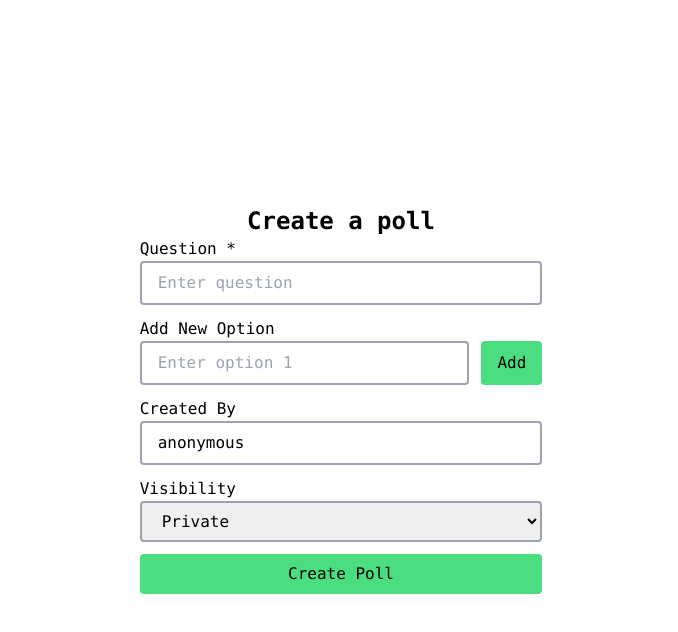
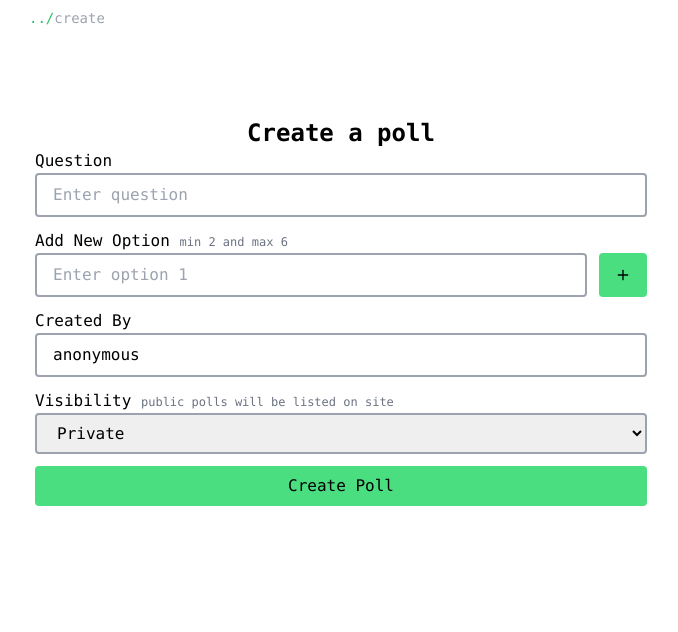
Before and after one commit to asrvd/ohmypoll, a Next.js app: page /create in a window 1280 px wide. Shown: the top 632 px of the page, without its empty margins (299-977 px from the left). Built offline with nearby package versions, Linux system fonts and the light colour scheme.

Commit message:
feat: add breadcrumbs and icons

```diff
--- a/components/pollForm.js
+++ b/components/pollForm.js
@@ -1,8 +1,8 @@
 import { useState } from "react";
 import { useRouter } from "next/router";
-import * as Yup from "yup";
 import { toast } from "react-hot-toast";
 import { Formik, Form } from "formik";
+import { FiPlus, FiX } from "react-icons/fi";
 
 const PollForm = ({ redirectPath = "", onSubmit = () => null }) => {
   const router = useRouter();
@@ -20,6 +20,7 @@ const PollForm = ({ redirectPath = "", onSubmit = () => null }) => {
 
       if (typeof onSubmit === "function") {
         if (options.length >= 2 && options.length <= 6) {
+          if (question.length > 0) {
             toastId = toast.loading("Creating poll...");
             await onSubmit({
               title: question,
@@ -33,6 +34,10 @@ const PollForm = ({ redirectPath = "", onSubmit = () => null }) => {
               id: toastId,
             });
             router.push(redirectPath);
+          } else {
+            toast.error("Please add a question!");
+            setDisabled(false);
+          }
         } else {
           if (options.length < 2) {
             //   console.log("i love you");
@@ -66,9 +71,9 @@ const PollForm = ({ redirectPath = "", onSubmit = () => null }) => {
       onSubmit={handleSubmit}
     >
       {({ isSubmitting, isValid }) => (
-        <Form className="flex flex-col gap-3 w-full font-mono">
+        <Form className="flex flex-col gap-3 w-full h-full font-mono">
           <div className="form-group flex flex-col w-full">
-            <label htmlFor="question">Question *</label>
+            <label htmlFor="question">Question</label>
             <input
               type="text"
               name="question"
@@ -80,7 +85,10 @@ const PollForm = ({ redirectPath = "", onSubmit = () => null }) => {
             />
           </div>
           <div className="form-group flex flex-col w-full">
-            <label htmlFor="option">Add New Option</label>
+            <label htmlFor="option">
+              Add New Option{" "}
+              <span className="text-xs text-gray-500">min 2 and max 6</span>
+            </label>
             <div className="flex gap-3">
               <input
                 type="text"
@@ -94,25 +102,29 @@ const PollForm = ({ redirectPath = "", onSubmit = () => null }) => {
               />
               <button
                 type="button"
-                className="px-4 py-2 bg-green-400 text-black hover:ring-2 rounded ring-green-700"
+                className="px-4 py-2 bg-green-400 text-black duration-300 hover:ring-2 rounded ring-green-500"
                 disabled={!isValid || isSubmitting}
                 onClick={() => {
                   if (newOption) {
+                    if (options.length < 6) {
                       setOptions([...options, newOption]);
                       setNewOption("");
                     } else {
-                    toast.error("Please enter an option");
+                      toast.error("You can add at most six options!");
+                    }
+                  } else {
+                    toast.error("Please enter an option!");
                   }
                 }}
               >
-                Add
+                <FiPlus />
               </button>
             </div>
           </div>
           {options.length > 0 && (
-            <div className="option-container flex flex-col gap-3">
+            <div className="cursor-context-menu option-container flex flex-col gap-3 w-full overflow-y-scroll max-h-1/3 h-auto options-container py-1">
               {options.map((option, index) => (
-                <div key={index} className="flex gap-3">
+                <div key={index} className="flex gap-3 ">
                   <input
                     type="text"
                     name="option"
@@ -129,7 +141,7 @@ const PollForm = ({ redirectPath = "", onSubmit = () => null }) => {
                   />
                   <button
                     type="button"
-                    className="px-4 py-2 bg-red-400 text-black hover:ring-2 rounded ring-red-700"
+                    className="px-4 py-2 duration-300 bg-red-400 text-black hover:ring-2 rounded ring-red-500"
                     disabled={!isValid || isSubmitting}
                     onClick={() => {
                       const newOptions = [...options];
@@ -137,7 +149,7 @@ const PollForm = ({ redirectPath = "", onSubmit = () => null }) => {
                       setOptions(newOptions);
                     }}
                   >
-                    Remove
+                    <FiX />
                   </button>
                 </div>
               ))}
@@ -157,7 +169,12 @@ const PollForm = ({ redirectPath = "", onSubmit = () => null }) => {
             />
           </div>
           <div className="form-group flex flex-col w-full">
-            <label htmlFor="option1">Visibility</label>
+            <label htmlFor="option1">
+              Visibility{" "}
+              <span className="text-xs text-gray-500">
+                public polls will be listed on site
+              </span>
+            </label>
             <select
               name="visibility"
               id="visibility"
@@ -172,7 +189,7 @@ const PollForm = ({ redirectPath = "", onSubmit = () => null }) => {
           </div>
           <button
             type="submit"
-            className="px-4 py-2 bg-green-400 text-black hover:ring-2 rounded ring-green-700"
+            className="px-4 py-2 bg-green-400 duration-300 text-black hover:ring-2 rounded ring-green-500"
             disabled={!isValid || isSubmitting}
           >
             Create Poll
--- a/package.json
+++ b/package.json
@@ -18,6 +18,7 @@
     "react": "18.2.0",
     "react-dom": "18.2.0",
     "react-hot-toast": "^2.2.0",
+    "react-icons": "^4.4.0",
     "yup": "^0.32.11"
   },
   "devDependencies": {
--- a/pages/create.jsx
+++ b/pages/create.jsx
@@ -1,14 +1,24 @@
 import { nanoid } from "nanoid";
 import axios from "axios";
 import PollForm from "../components/pollForm";
+import Link from "next/link";
 
 export default function Create() {
   const id = nanoid(6);
   const addPoll = poll => axios.post('/api/poll', { id, ...poll });
 
   return (
-    <div className="flex flex-col justify-center items-center w-screen h-screen p-3 font-mono">
-      <div className="flex flex-col justify-center items-center w-1/3 h-2/3 p-2">
+    <div className="flex flex-col justify-center items-center w-screen h-screen p-3 font-mono relative">
+      <div className="absolute text-green-500 top-0 p-2 flex justify-left text-sm items-left w-full lg:w-1/2 md:w-2/3 lg:h-2/3">
+        <Link href="/">
+          <a>
+            ../<span className="cursor-default text-gray-400">
+              create
+            </span>
+          </a>
+        </Link>
+      </div>
+      <div className="flex flex-col justify-center items-center w-full lg:w-1/2 md:w-2/3 h-3/4 p-2">
         <h1 className="text-2xl font-bold">Create a poll</h1>
         <PollForm onSubmit={addPoll} redirectPath={`/poll/${id}`} />
       </div>
--- a/pages/poll/[slug].tsx
+++ b/pages/poll/[slug].tsx
@@ -10,6 +10,7 @@ import { Option, Poll } from "@prisma/client";
 import { useRouter } from "next/router";
 import { useEffect, useState } from "react";
 import SiteFooter from "../../components/footer";
+import Link from "next/link";
 
 // Instantiate it
 const prisma = new PrismaClient();
@@ -123,6 +124,15 @@ export default function PollPage(props: Props) {
   };
   return (
     <div className="flex flex-col justify-center items-center w-screen h-screen p-3 font-mono relative">
+      <div className="absolute text-green-500 top-0 p-2 flex justify-left text-sm items-left w-full h-full lg:w-2/3 md:w-2/3 lg:h-2/3">
+        <Link href="/">
+          <a>
+            ../<span className="cursor-default text-gray-400">
+              poll/{props?.poll.id}
+            </span>
+          </a>
+        </Link>
+      </div>
       <div className="flex flex-col justify-center items-left w-full h-full lg:w-2/3 md:w-2/3 lg:h-2/3 p-2 gap-3">
         <h1 className="text-xl lg:text-2xl font-bold">
           {props?.poll.title}{" "}
@@ -138,8 +148,12 @@ export default function PollPage(props: Props) {
                 className="flex duration-300 relative justify-between items-center rounded bg-green-300 hover:ring-2 ring-green-400 cursor-pointer px-4 py-2 w-full h-full shadow-md"
                 key={option.id}
               >
-                <span className="text-sm lg:text-md md:text-md font-mono font-bold">{option.number}.</span>
-                <h2 className="text-sm lg:text-md md:text-md font-mono font-bold">{option.text}</h2>
+                <span className="text-sm lg:text-md md:text-md font-mono font-bold">
+                  {option.number}.
+                </span>
+                <h2 className="text-sm lg:text-md md:text-md font-mono font-bold">
+                  {option.text}
+                </h2>
               </button>
             );
           })}
--- a/pages/poll/results/[slug].tsx
+++ b/pages/poll/results/[slug].tsx
@@ -2,6 +2,7 @@ import { PrismaClient } from "@prisma/client";
 import { Props } from "../[slug]";
 import { Option } from "@prisma/client";
 import SiteFooter from "../../../components/footer";
+import Link from "next/link";
 
 const prisma = new PrismaClient();
 
@@ -57,6 +58,15 @@ export default function Results({ poll, options }: Props) {
   }, 0);
   return (
     <div className="flex flex-col justify-center items-center w-screen h-screen p-3 font-mono relative">
+      <div className="absolute text-green-500 top-0 p-2 flex justify-left text-sm items-left w-full h-full lg:w-2/3 md:w-2/3 lg:h-2/3">
+        <Link href="/">
+          <a>
+            ../<span className="cursor-default text-gray-400">
+              poll/results/{poll?.id}
+            </span>
+          </a>
+        </Link>
+      </div>
       <div className="flex flex-col justify-center items-left w-full h-full lg:w-2/3 md:w-2/3 lg:h-2/3 p-2 gap-3">
         <h1 className="text-2xl font-bold">
           {poll?.title}{" "}
--- a/styles/globals.css
+++ b/styles/globals.css
@@ -1,3 +1,13 @@
 @tailwind base;
 @tailwind components;
 @tailwind utilities;
+
+.options-container::-webkit-scrollbar {
+  display: none;
+}
+
+/* Hide scrollbar for IE, Edge and Firefox */
+.options-container {
+  -ms-overflow-style: none;  /* IE and Edge */
+  scrollbar-width: none;  /* Firefox */
+}
```
Also changed, not shown: 1 other file (tests, documents, lock files or other folders). Lines whose indentation alone changed are shown as unchanged.
